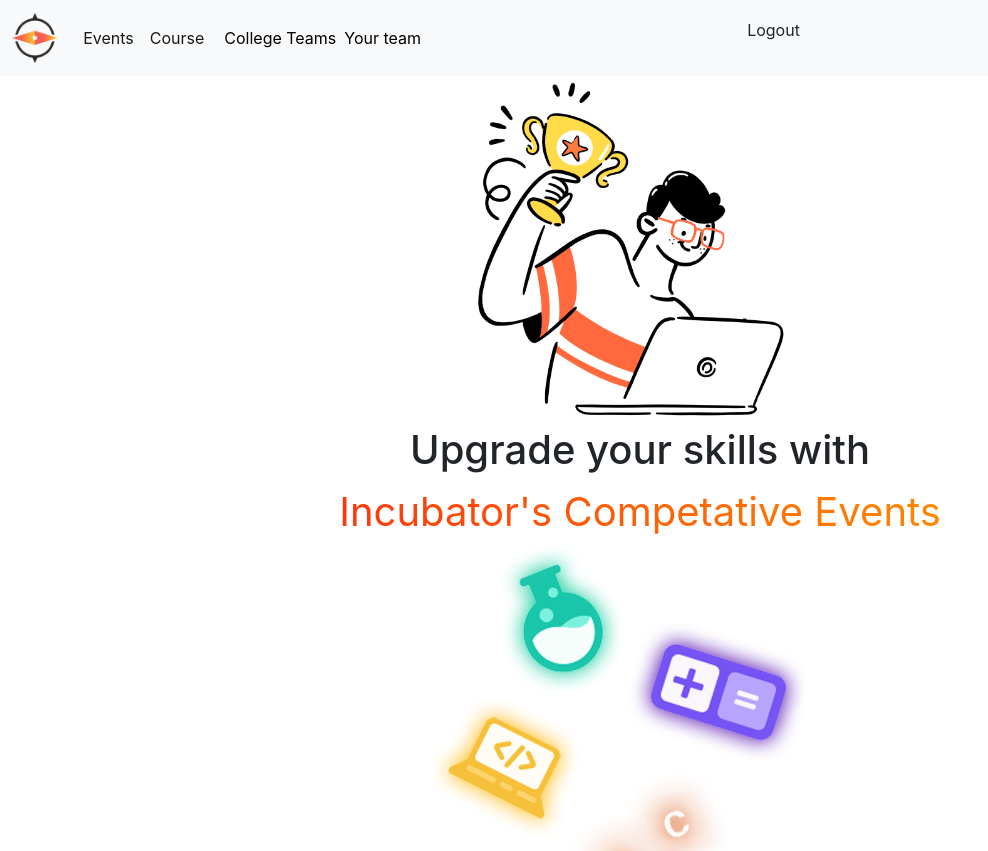
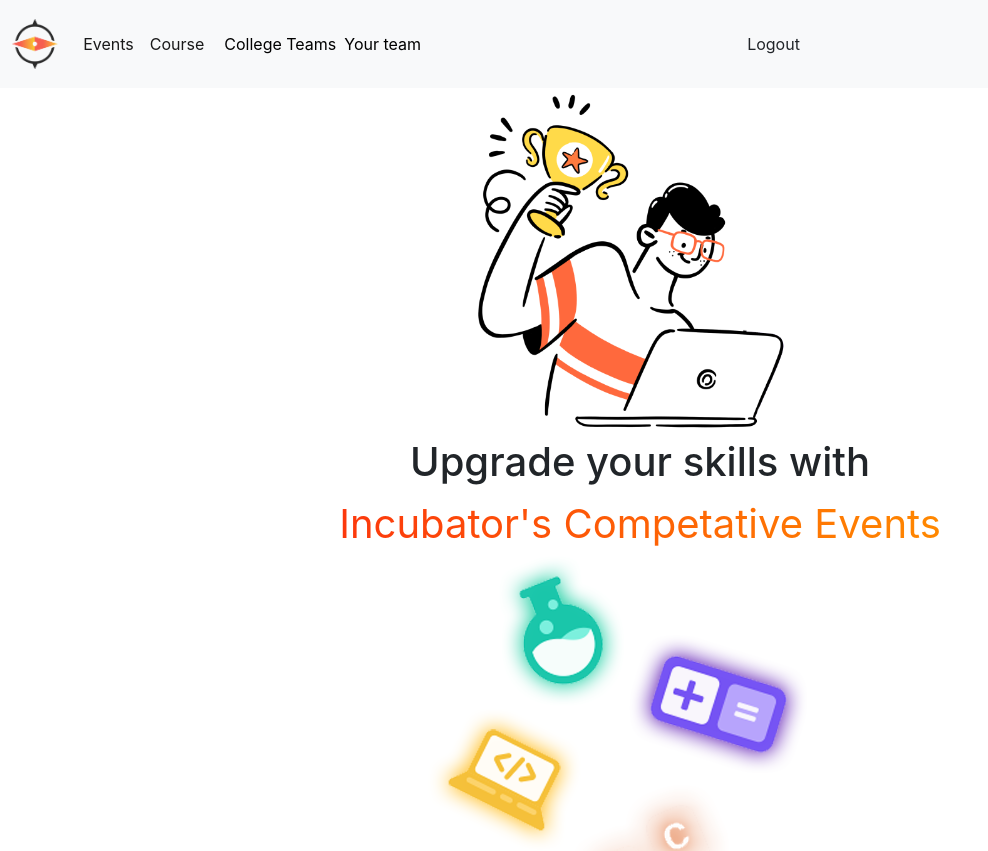
Before and after one commit to JeevanJoshi4434/Incubator-test, a React (Create React App) app: page / in a window 1280 px wide. Shown: the top 851 px of the page, without its empty margins (0-988 px from the left). Built offline with nearby package versions, Linux system fonts and the light colour scheme; no server answers; sample sign-in values are in the browser's storage.

Commit message:
Nav logout fix

```diff
--- a/package.json
+++ b/package.json
@@ -2,6 +2,7 @@
   "name": "incubator-frontend",
   "version": "0.1.0",
   "private": true,
+  "proxy":"http://localhost:4000",
   "dependencies": {
     "@testing-library/jest-dom": "^5.16.5",
     "@testing-library/react": "^13.4.0",
@@ -33,7 +34,7 @@
     "web-vitals": "^2.1.4"
   },
   "scripts": {
-    "start": "nodemon backend/server.js",
+    "start": "react-scripts start",
     "build": "react-scripts build",
     "test": "react-scripts test",
     "eject": "react-scripts eject",
--- a/src/components/Nav.js
+++ b/src/components/Nav.js
@@ -51,8 +51,8 @@ const Nav = () => {
               {!localStorage.getItem('token') ? <form className="d-flex">
                 <Link className="btn btn-primary mx-2 dropdown-item" to="/signup" role="button">Get Started</Link>
               </form> :
-                <div className='nav-link d-flex'>
-                  <p className="nav-item mx-2 navLeft blue" onClick={handleLogout}>Logout</p>
+                <div className='nav-link d-flex '>
+                  <p className="nav-item mx-2 my-4 navLeft blue" onClick={handleLogout}>Logout</p>
                 </div>
               }
             </div>
--- a/src/components/css/Nav.css
+++ b/src/components/css/Nav.css
@@ -4,7 +4,7 @@
 }
 
 .blue:hover{
-    color: rgb(62, 62, 251);
+    color: #0a58ca;
     cursor: pointer;
 }
 
```
Also changed, not shown: src/serverProxy.js (+8 -8 lines).
